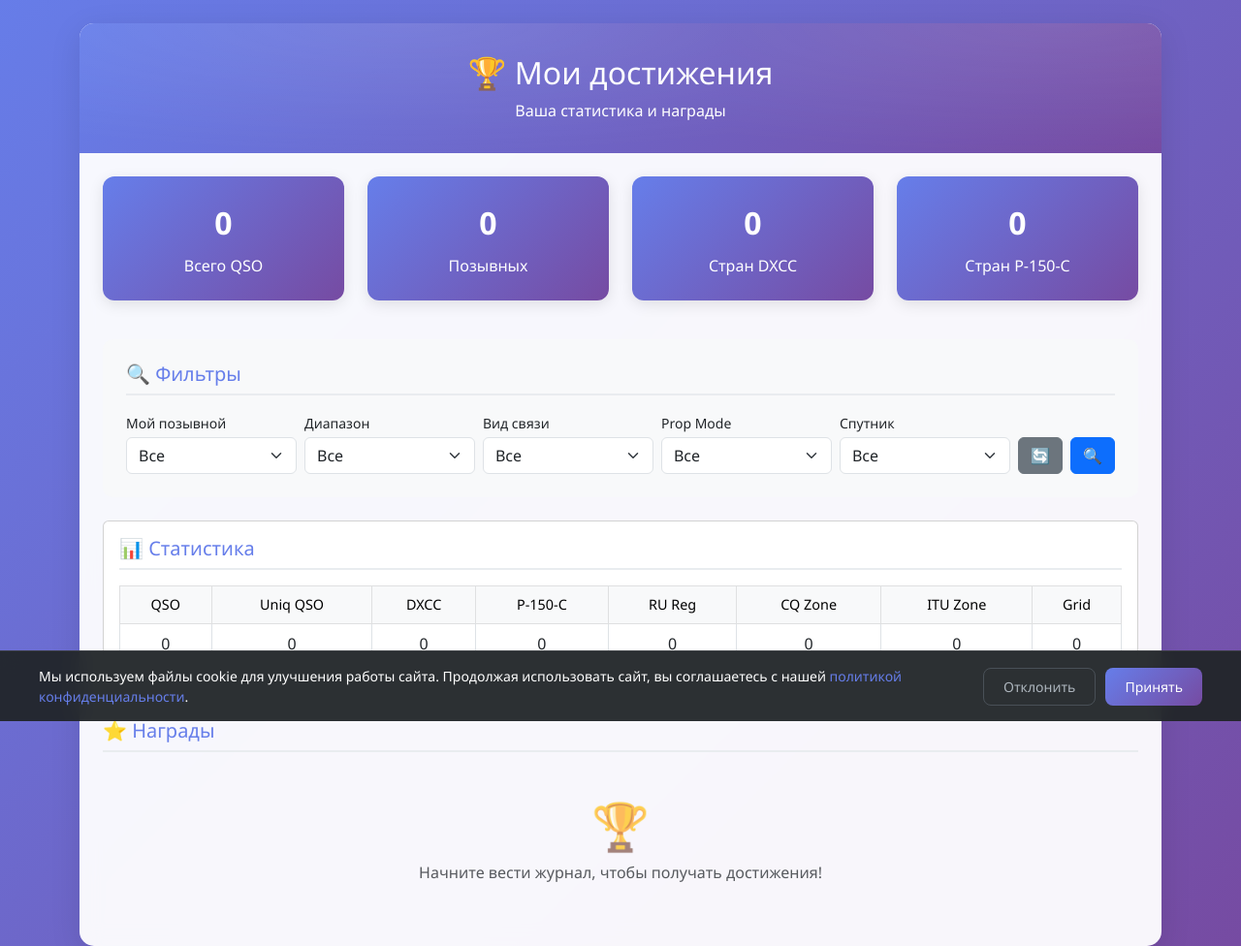
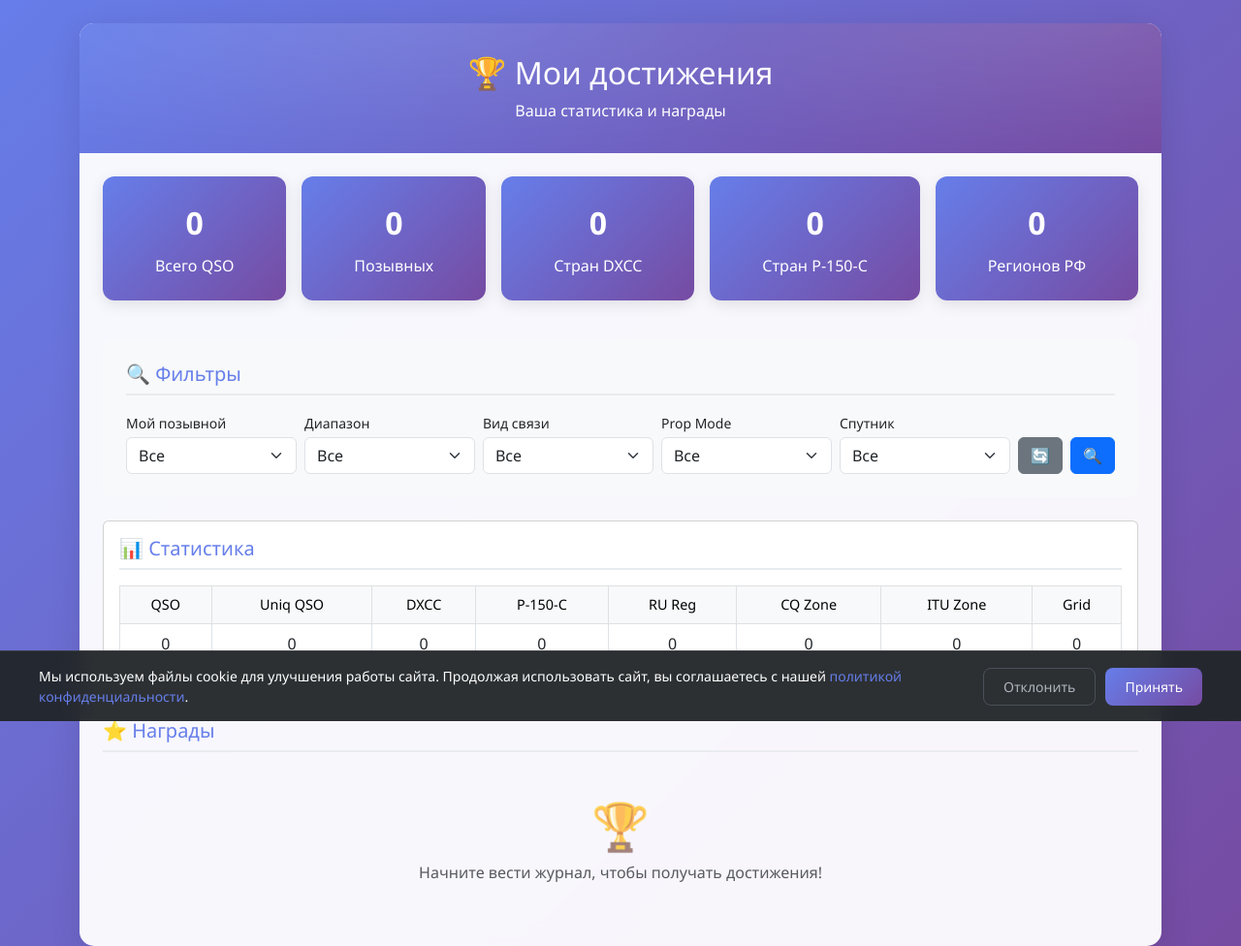
Before and after one commit to R3LO/tlogonline, a Django app: page /achievements/ in a window 1280 px wide. Shown: the part 56-1032 px from the top of the page at 97% size. Run offline with Django 5.2, Linux system fonts and the light colour scheme; the visitor is signed in with stand-in values (Sample User, id 1); data that the repository does not hold is empty; parts of the project's set-up code (start-up, migrations or seed data) failed here and were passed over.

Commit message:
Fix all cards

```diff
--- a/tlog/templates/achievements.html
+++ b/tlog/templates/achievements.html
@@ -166,30 +166,26 @@
 
             <div class="p-4">
                 <!-- Основная статистика -->
-                <div class="row mb-4">
-                    <div class="col-md-3">
-                        <div class="stats-card">
+                <div class="d-flex flex-wrap gap-3 mb-4">
+                    <div class="stats-card flex-fill" style="min-width: 140px;">
                         <div class="stats-number">{{ total_qso }}</div>
                         <div>Всего QSO</div>
                     </div>
-                    </div>
-                    <div class="col-md-3">
-                        <div class="stats-card">
+                    <div class="stats-card flex-fill" style="min-width: 140px;">
                         <div class="stats-number">{{ unique_callsigns }}</div>
                         <div>Позывных</div>
                     </div>
-                    </div>
-                    <div class="col-md-3">
-                        <div class="stats-card">
+                    <div class="stats-card flex-fill" style="min-width: 140px;">
                         <div class="stats-number">{{ dxcc_count|default:"0" }}</div>
                         <div>Стран DXCC</div>
                     </div>
-                    </div>
-                    <div class="col-md-3">
-                        <div class="stats-card">
+                    <div class="stats-card flex-fill" style="min-width: 140px;">
                         <div class="stats-number">{{ r150s_count }}</div>
                         <div>Стран Р-150-С</div>
                     </div>
+                    <div class="stats-card flex-fill" style="min-width: 140px;">
+                        <div class="stats-number">{{ ru_region_count|default:"0" }}</div>
+                        <div>Регионов РФ</div>
                     </div>
                 </div>
 
@@ -407,7 +403,17 @@
 
                 // Обновляем количество стран Р-150-С
                 if (totalElements.length > 2) {
-                    totalElements[2].textContent = data.r150s_count;
+                    totalElements[2].textContent = data.dxcc_count || 0;
+                }
+
+                // Обновляем количество стран Р-150-С
+                if (totalElements.length > 3) {
+                    totalElements[3].textContent = data.r150s_count;
+                }
+
+                // Обновляем количество регионов РФ
+                if (totalElements.length > 4) {
+                    totalElements[4].textContent = data.ru_region_count || 0;
                 }
 
                 // Обновляем статистическую таблицу
--- a/tlog/views/logbook.py
+++ b/tlog/views/logbook.py
@@ -112,6 +112,7 @@ def logbook(request):
         'unique_callsigns': qso_queryset.values('callsign').distinct().count(),
         'unique_dxcc': qso_queryset.filter(dxcc__isnull=False).exclude(dxcc='').values('dxcc').distinct().count(),
         'unique_r150s': qso_queryset.filter(r150s__isnull=False).exclude(r150s='').values('r150s').distinct().count(),
+        'unique_ru_regions': qso_queryset.filter(ru_region__isnull=False).exclude(ru_region='').values('ru_region').distinct().count(),
     }
 
     # Статистика по диапазонам
```
Also changed, not shown: tlog/templates/logbook.html (+9 -13 lines), tlog/views/main.py (+42 -1 lines). Lines whose indentation alone changed are shown as unchanged.
